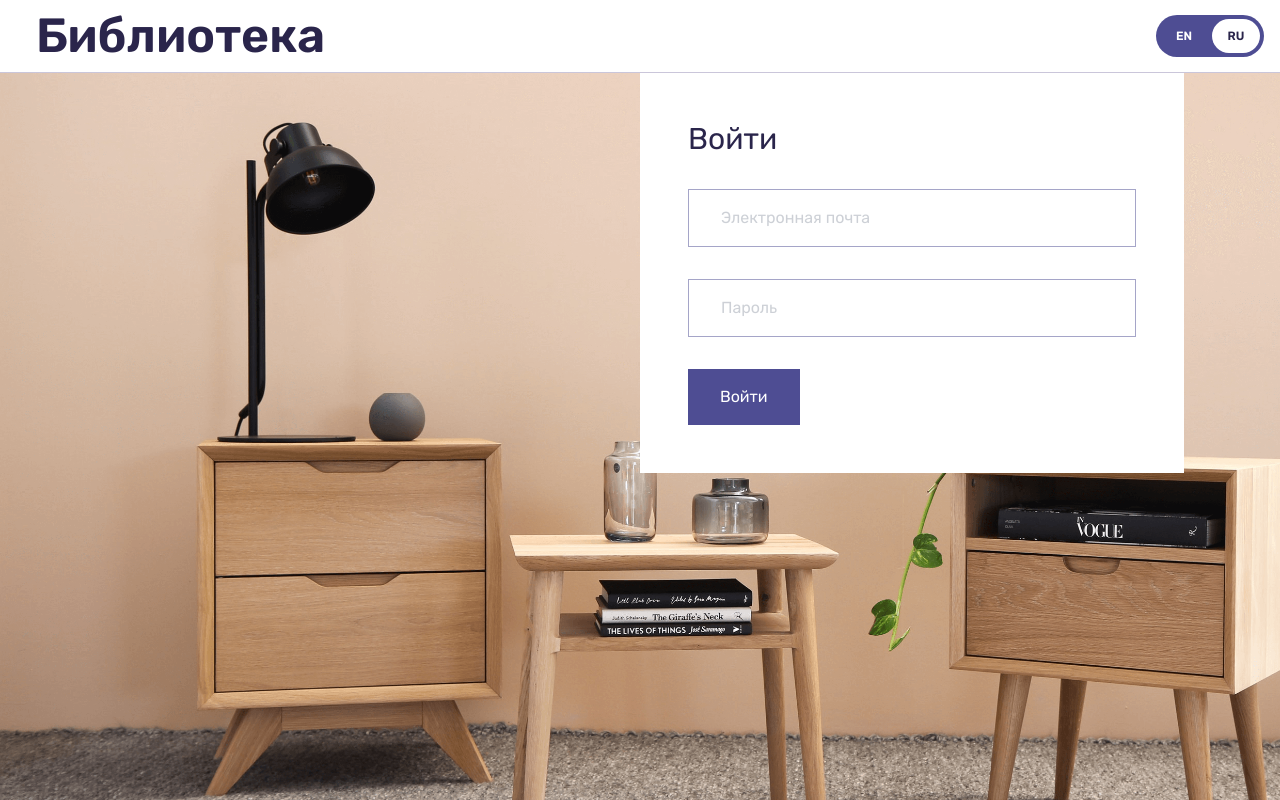
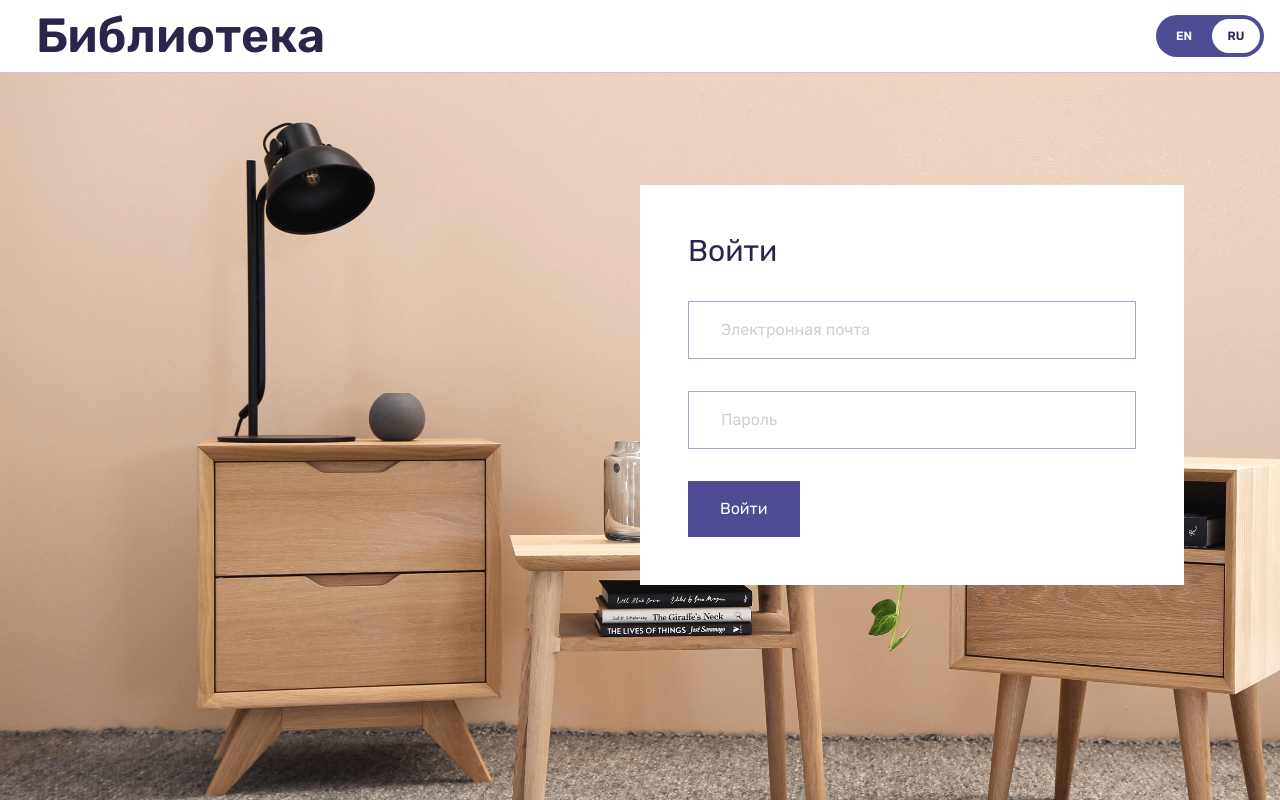
Before and after one commit to lotus84/nuxt-library, a Nuxt app: page / in a window 1280 px wide. Built offline with nearby package versions, Linux system fonts and the light colour scheme.

Commit message:
fix input styles

```diff
--- a/components/base/BaseInput.vue
+++ b/components/base/BaseInput.vue
@@ -36,7 +36,7 @@ const {
 <template>
   <label class="flex w-full relative">
     <input
-      class="py-4 px-8 bg-white border border-secondary border-solid rounded-none outline-none text-primary opacity-50 text-base hover:border-tolopea focus:border-tolopea transition-colors flex w-full"
+      class="py-4 px-8 bg-white border border-secondary border-solid rounded-none outline-none text-primary opacity-50 text-base hover:border-tolopea hover:opacity-100 focus:border-tolopea focus:opacity-100 transition-all flex w-full"
       :name="name"
       :value="inputValue"
       :type="props.type"
--- a/components/the-intro/TheIntro.vue
+++ b/components/the-intro/TheIntro.vue
@@ -16,7 +16,7 @@ import SignInForm from "~/components/SignInForm.vue";
         alt=""
       />
     </div>
-    <div class="relative flex w-full py-30 px-20">
+    <div class="relative flex w-full py-28 px-20">
       <ContentContainer>
         <div
           class="flex self-end w-2/4 max-w-xl p-12 bg-white flex-col gap-8 justify-start items-stretch"
--- a/package.json
+++ b/package.json
@@ -22,7 +22,7 @@
     "eslint": "^8.47.0",
     "eslint-config-prettier": "^9.0.0",
     "eslint-plugin-prettier": "^5.0.0",
-    "nuxt": "^3.7.0",
+    "nuxt": "3.6.5",
     "prettier": "^3.0.2",
     "typescript": "^5.2.2",
     "vue-i18n": "^9.2.2"
--- a/tailwind.config.js
+++ b/tailwind.config.js
@@ -19,7 +19,7 @@ module.exports = {
       white: "#FFFFFF",
       melrose: "#CAC6DA",
       tolopea: "#1E193E",
-      jam: "#A70C45"
+      jam: "#A70C45",
     },
   },
   darkMode: "class",
```
Also changed, not shown: 1 other file (tests, documents, lock files or other folders).
